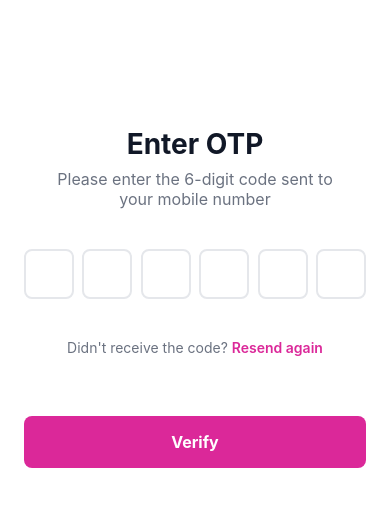
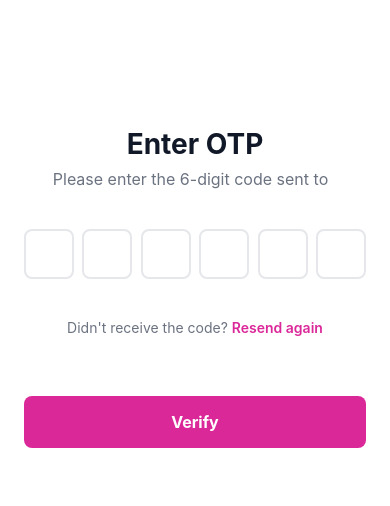
Before and after one commit to lucky-panchal/RideShare, a React Native app: screen /OtpVerify in a window 390 px wide. Shown: the top 506 px of the page. Built offline with nearby package versions, Linux system fonts and the light colour scheme.

Commit message:
Display mobile number from SignUp in OtpVerify screen

```diff
--- a/components/SecondScreen/OtpVerify.jsx
+++ b/components/SecondScreen/OtpVerify.jsx
@@ -3,7 +3,8 @@ import { View, StyleSheet, Text, StatusBar, TextInput, TouchableOpacity, Dimensi
 
 const { width: screenWidth, height: screenHeight } = Dimensions.get('window');
 
-export default function OtpVerify({ navigation }) {
+export default function OtpVerify({ navigation, route }) {
+  const { mobile, countryCode } = route.params || {};
   const [otp, setOtp] = useState(['', '', '', '', '', '']);
   const inputRefs = useRef([]);
 
@@ -46,7 +47,7 @@ export default function OtpVerify({ navigation }) {
 
       <View style={styles.content}>
         <Text style={styles.title}>Enter OTP</Text>
-        <Text style={styles.subtitle}>Please enter the 6-digit code sent to your mobile number</Text>
+        <Text style={styles.subtitle}>Please enter the 6-digit code sent to {countryCode} {mobile}</Text>
 
         <View style={styles.otpContainer}>
           {otp.map((digit, index) => (
```
